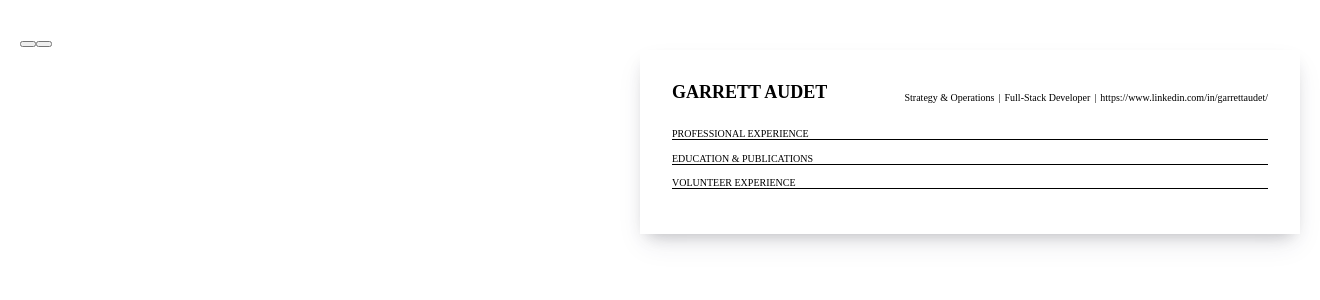
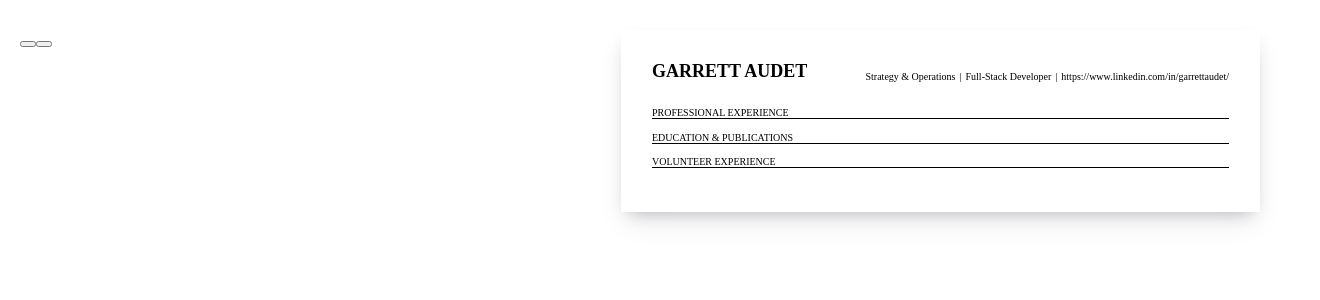
Before and after one commit to GarrettAudet/CV-Generator, a React (Create React App) app: page / in a window 1280 px wide. Shown: the top 300 px of the page, 1320 px wide, since content can reach past the window. Built offline with nearby package versions, Linux system fonts and the light colour scheme.

Commit message:
Fixed padding issue wiue with parent app container

```diff
--- a/src/App.css
+++ b/src/App.css
@@ -1,9 +1,9 @@
 .app {
   display: flex;
   gap: 24px;
-  margin: auto;
   padding: 30px 20px;
   width: 100%;
+  box-sizing: border-box;
 }
 
 body {
@@ -13,4 +13,6 @@ body {
 .leftSide,
 .rightSide {
   flex: 1;
+  box-sizing: border-box;
+  max-width: 1500px;
 }
--- a/src/components/RightSide/RightSide.css
+++ b/src/components/RightSide/RightSide.css
@@ -4,7 +4,6 @@
     width: 100%;
     height: 100%;
     padding: 2.5%;
-    margin: 20px auto;
     background-color: #fff;
     box-shadow: 0 13px 27px -5px rgba(50, 50, 93, .1), 0 8px 16px -8px rgba(0, 0, 0, .25);
     box-sizing: border-box;
```
